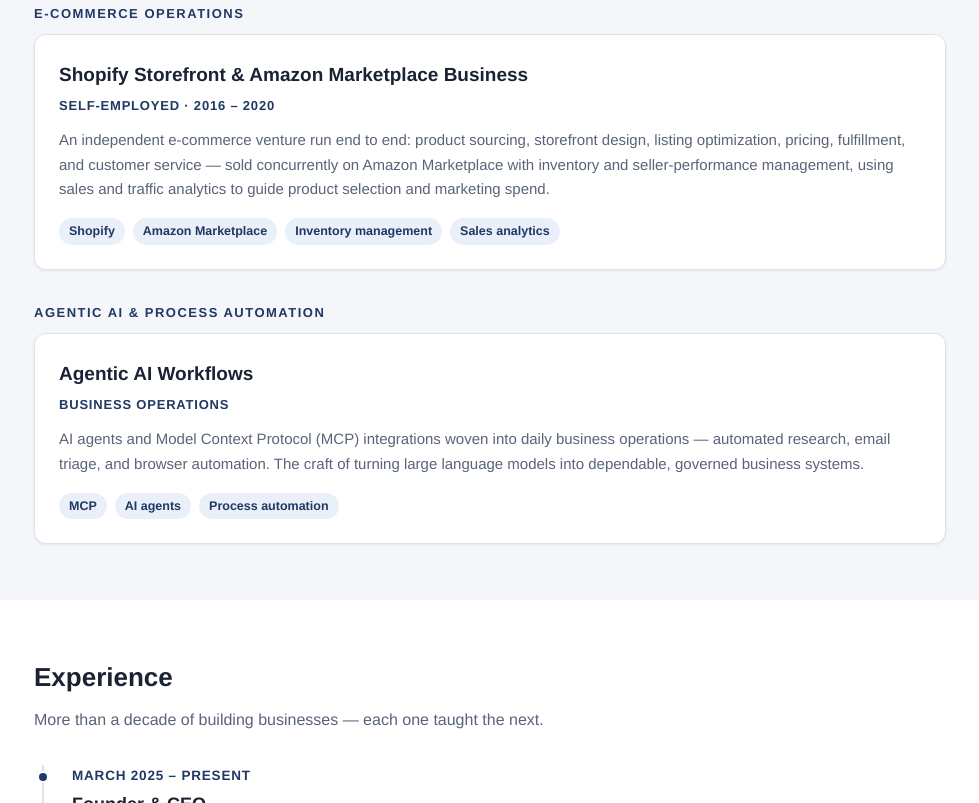
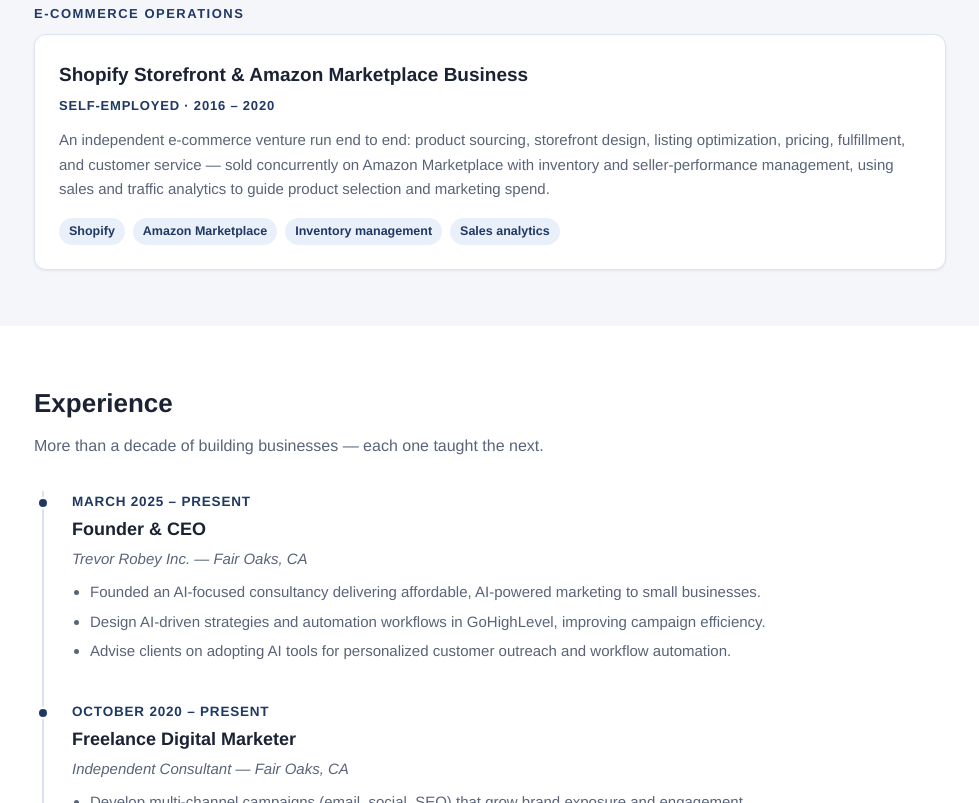
Before and after one commit to trevorrobeyinc/trevorrobeyinc.github.io, a plain HTML site: page index.html in a window 1280 px wide. Shown: the part 1433-2236 px from the top of the page, without its empty margins (150-1129 px from the left). Drawn offline with Linux system fonts and the light colour scheme.

Commit message:
Remove Agentic AI project card — 3 cards to match the 3 resume roles
Co-Authored-By: Claude Fable 5 <noreply@anthropic.com>

```diff
--- a/index.html
+++ b/index.html
@@ -275,22 +275,6 @@ footer p { color: var(--muted); max-width: 520px; margin: 0 auto 24px; }
       </div>
     </div>
 
-    <div class="genre">
-      <div class="genre-label">Agentic AI &amp; Process Automation</div>
-      <div class="card">
-        <h3>Agentic AI Workflows</h3>
-        <div class="org">Business Operations</div>
-        <p>
-          AI agents and Model Context Protocol (MCP) integrations woven into daily business
-          operations — automated research, email triage, and browser automation. The craft of
-          turning large language models into dependable, governed business systems.
-        </p>
-        <div class="tags">
-          <span class="tag">MCP</span><span class="tag">AI agents</span><span class="tag">Process automation</span>
-        </div>
-      </div>
-    </div>
-
   </div>
 </section>
 
```
